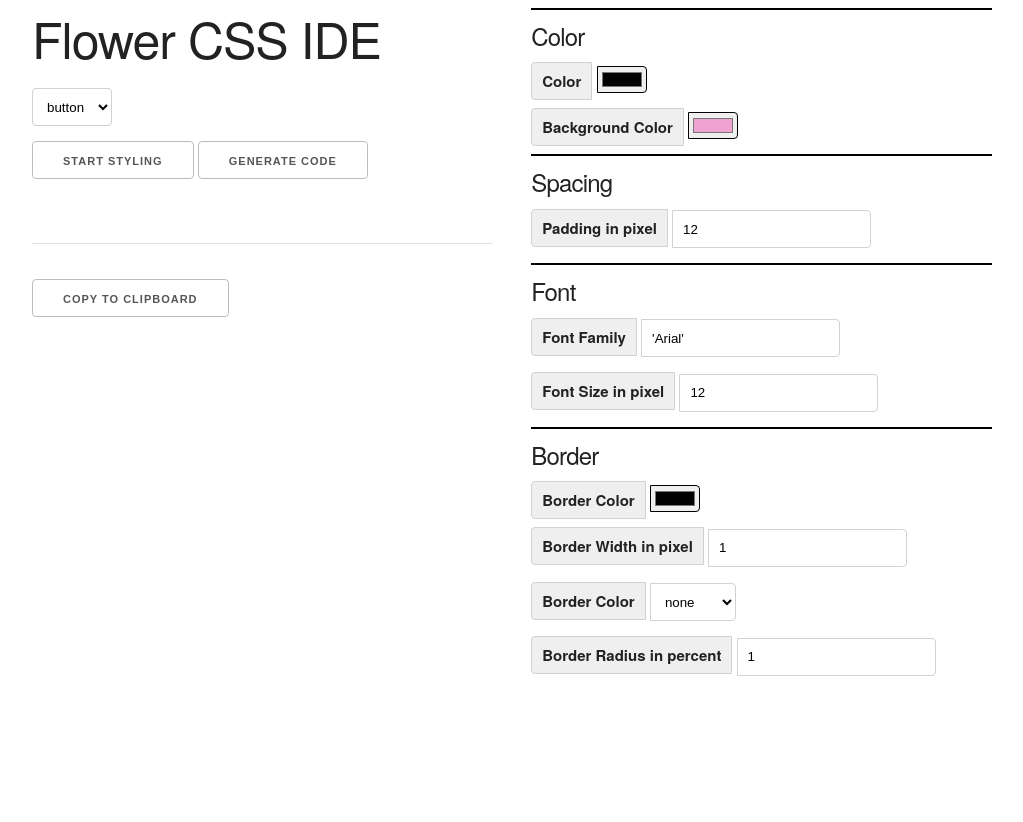
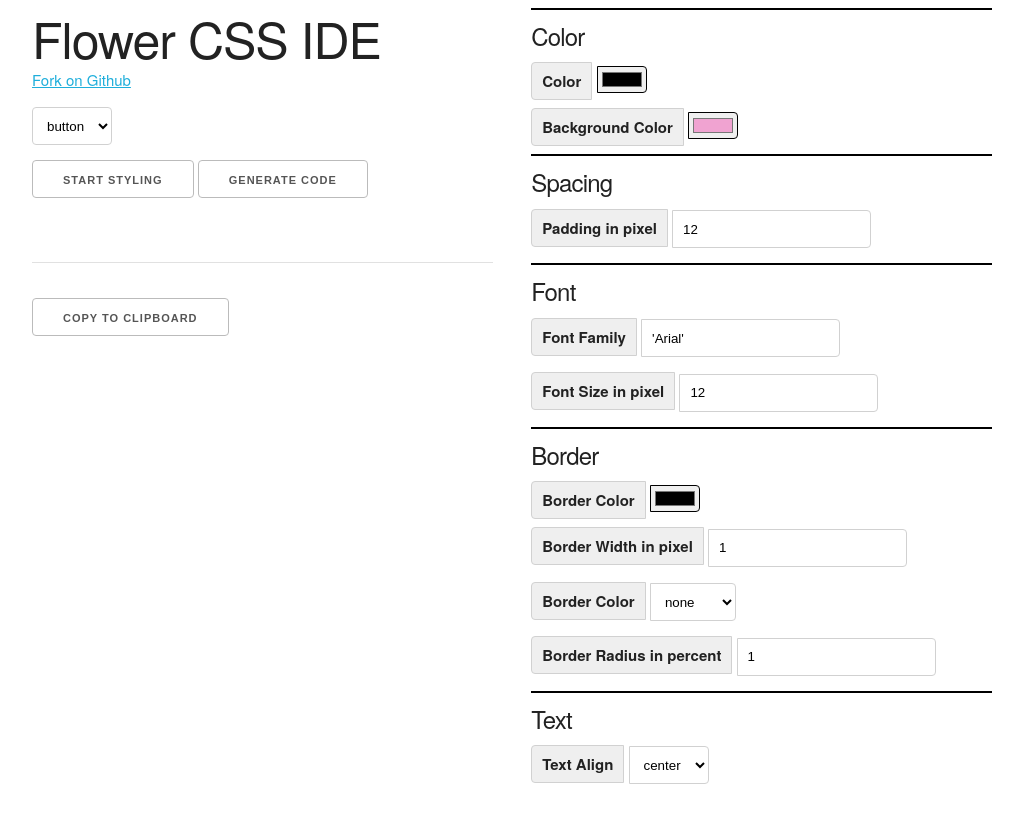
Before and after one commit to MinSiThu/flower-css-IDE, a plain HTML site: page index.html in a window 1280 px wide. Shown: the whole page, without its empty margins (128-1151 px from the left). Before the commit the page ends 800 px from the top, so only its background shows below. Drawn offline with nearby package versions, Linux system fonts and the light colour scheme; some packages are replaced by stand-ins of ours; a script that the page names is missing.

Commit message:
text align
github link included

```diff
--- a/css/main.css
+++ b/css/main.css
@@ -1,8 +1,16 @@
 #css-object{
     font-family: Arial, Helvetica, sans-serif;
-    border-radius: 0px!important;
+    border-radius: 0px;
     height: auto;
     padding: auto;
+}
+
+h1{
+    margin-bottom: 0px;
+}
+
+.title{
+    margin-bottom: 15px;
 }
 
 @media (min-width:550px){
--- a/index.html
+++ b/index.html
@@ -14,7 +14,11 @@
         <div class="row">
             <!-- Column Left-->
             <div class="one-half column" id="fixed-panel">
-                <h1>Flower CSS IDE</h1>
+                <div class="title">
+                    <h1>Flower CSS IDE</h1>
+                    <a href="https://github.com/MinSiThu/flower-css-IDE" target="_blank">Fork on Github</a>
+                </div>
+
                 <div>
                     <select id="element-select">
                         <option value="button" selected>button</option>
@@ -101,6 +105,17 @@
                         <label for="border-radius">Border Radius in percent</label>
                         <input type="number" name="border-radius" value="1" class="control-input" data-extra-type="percent">
                     </div>
+
+                    <h4>Text</h4>
+                    <div>
+                        <label for="text-align">Text Align</label>
+                        <select name="text-align" class="control-input">
+                            <option value="left">left</option>
+                            <option value="center" selected>center</option>
+                            <option value="right">right</option>
+                            <option value="justify">justify</option>
+                        </select>
+                    </div>
                 </form>
             </div>
             <!-- Column Right Ends-->
--- a/js/app.js
+++ b/js/app.js
@@ -34,7 +34,7 @@ function main(){
         contentArea.setCSS(cssText);
 
         // set All default styles
-        MainCSSText = JSONtoCSS({...styleJSON,...contentArea.getDefaultCSS()});
+        MainCSSText = JSONtoCSS({...styleJSON});
     })
 
     controlInputs.listenChanges((e)=>{
```
